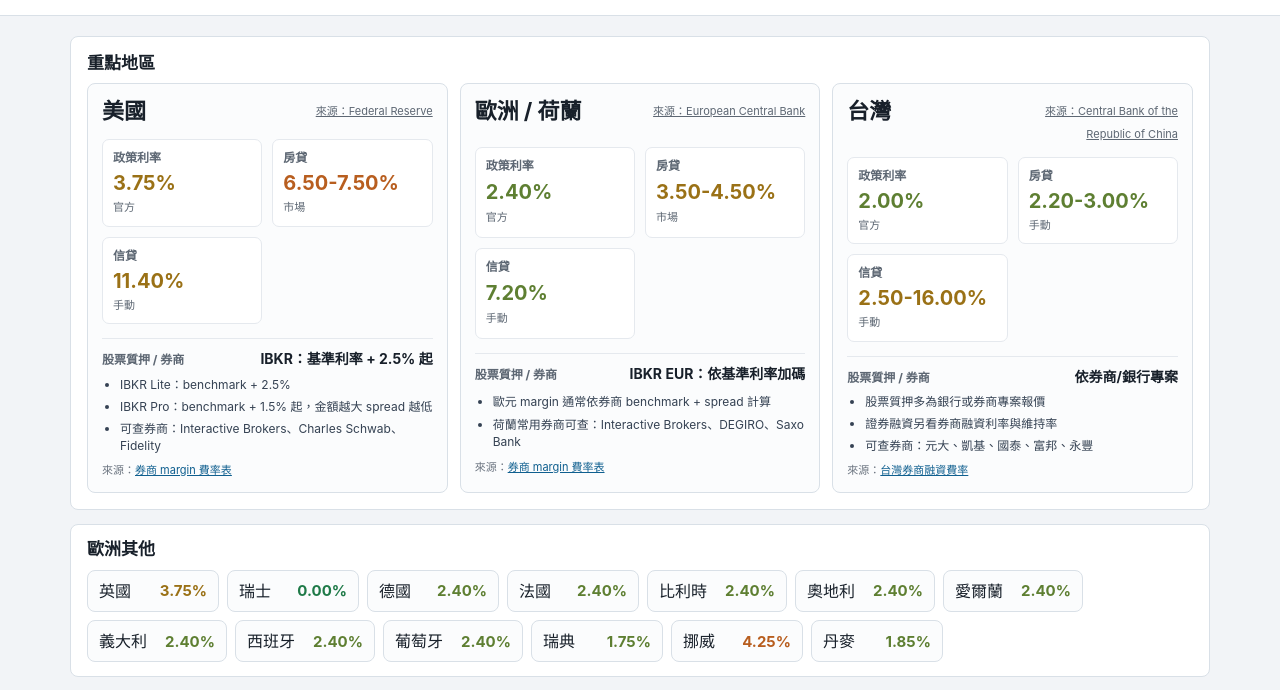
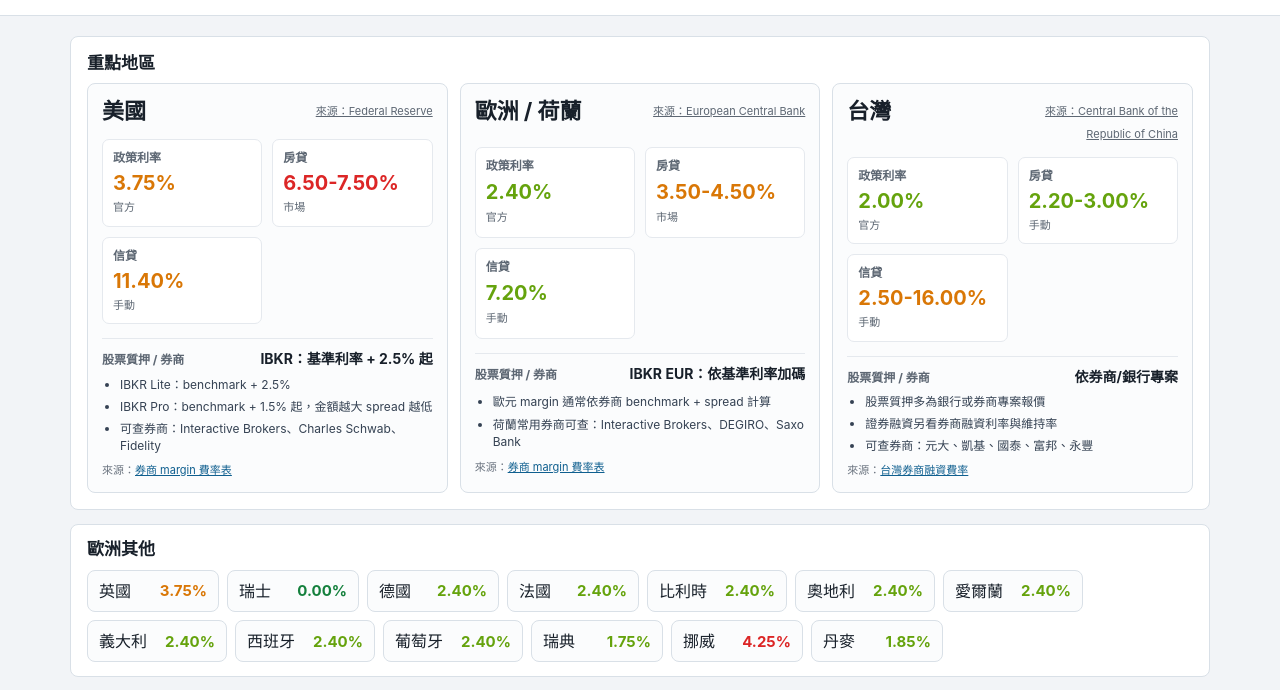
Before and after one commit to chouhsuan1202/interest-rate-dashboard, a website: page public/index.html in a window 1280 px wide. Shown: the part 61-751 px from the top of the page. Drawn offline with Linux system fonts and the light colour scheme.

Commit message:
Make high rates clearly red

```diff
--- a/public/styles.css
+++ b/public/styles.css
@@ -384,35 +384,35 @@ tbody tr:last-child td {
 }
 
 [data-rate-tone="low"] .rate-tone {
-  color: #1f7a48;
+  color: #15803d;
 }
 
 [data-rate-tone="moderate"] {
 }
 
 [data-rate-tone="moderate"] .rate-tone {
-  color: #5e7f32;
+  color: #65a30d;
 }
 
 [data-rate-tone="mid"] {
 }
 
 [data-rate-tone="mid"] .rate-tone {
-  color: #9a7116;
+  color: #d97706;
 }
 
 [data-rate-tone="high"] {
 }
 
 [data-rate-tone="high"] .rate-tone {
-  color: #b85e1f;
+  color: #dc2626;
 }
 
 [data-rate-tone="very-high"] {
 }
 
 [data-rate-tone="very-high"] .rate-tone {
-  color: #ad332f;
+  color: #991b1b;
 }
 
 [data-rate-tone="unknown"] {
```
